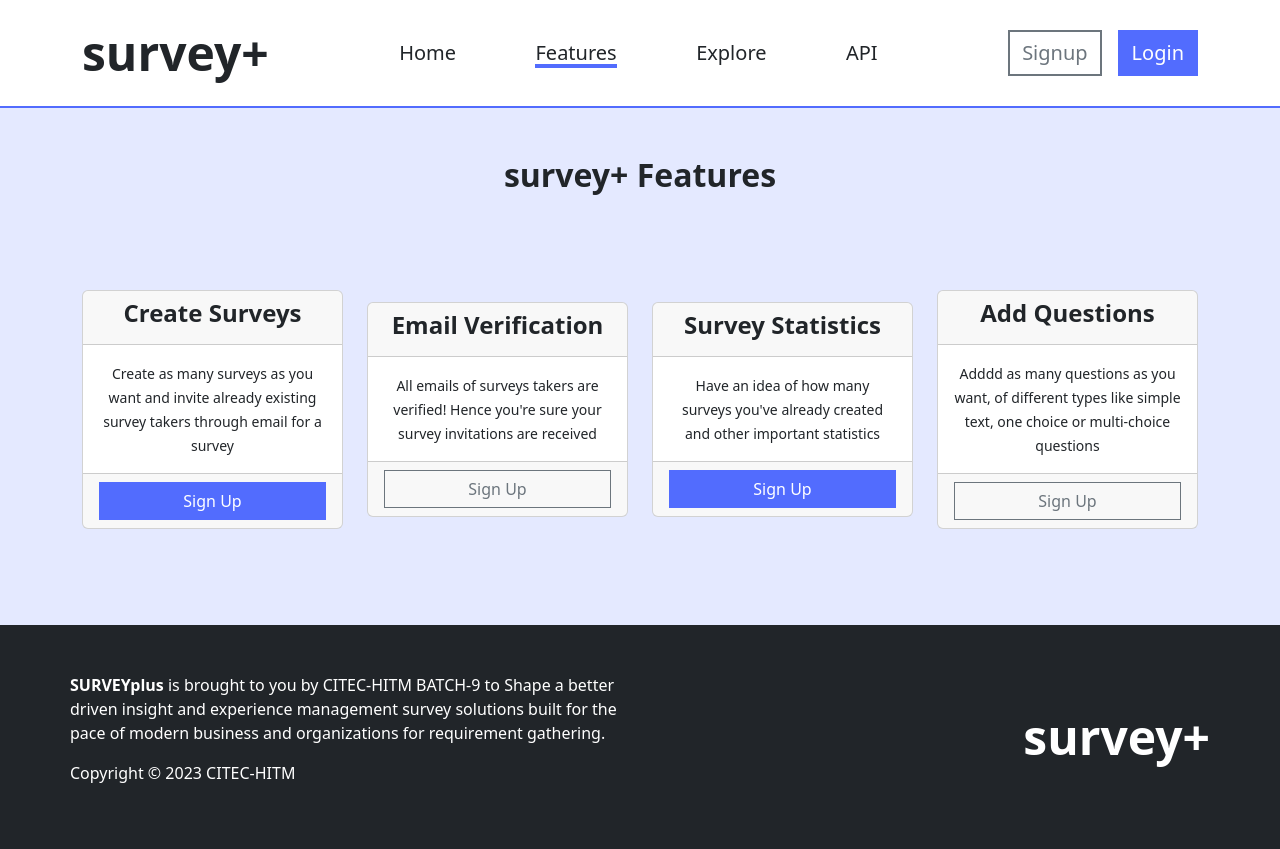
After one commit to Agbortoko/surveyplus-php, a PHP site: page /surveyplusweb/features.php in a window 1280 px wide. The commit adds this page. Run offline with PHP 8.4, Linux system fonts and the light colour scheme.

Commit message:
Added some few frontend pages
Set access to env directly as forbidden

```diff
--- /dev/null
+++ b/features.php
@@ -0,0 +1,119 @@
+<?php $pageTitle = "Mini API"; ?>
+
+<?php require "partials/header.php" ?>
+
+<?php require "partials/navigation.php" ?>
+
+
+
+<main>
+<section class="bg-light p-5 px-lg-0 py-lg-5">
+
+    <div class="container">
+
+        <h2 class="text-center fw-bolder">survey+ Features</h2>
+
+
+        <div class="row mt-5 py-5 align-items-center">
+
+
+            <div class="col-lg-3">
+
+                <div class="card h-100">
+
+                    <div class="card-header">
+                       <h4 class="fw-bold text-center"> Create Surveys</h3>
+                    </div>
+
+                    <div class="card-body text-center">
+                        <p class="mb-0 fs-6"><small>Create as many surveys as you want and invite already existing survey takers through email for a survey</small></p>
+                    </div>
+
+                    <div class="card-footer text-center">
+                        <a href="<?= base_url("signup.php") ?>" class="btn btn-primary rounded-0 text-center text-white w-100" target="_blank">Sign Up</a>
+                    </div>
+
+                </div>
+
+            </div>
+
+
+             <div class="col-lg-3">
+
+                <div class="card h-100">
+
+                    <div class="card-header">
+                       <h4 class="fw-bold text-center"> Email Verification</h3>
+                    </div>
+
+                    <div class="card-body text-center">
+                        <p class="mb-0 fs-6"><small>All emails of surveys takers are verified! Hence you're sure your survey invitations are received</small></p>
+                    </div>
+
+                    <div class="card-footer text-center">
+                    <a href="<?= base_url("signup.php") ?>" class="btn btn-outline-secondary rounded-0 text-center w-100" target="_blank">Sign Up</a>
+                    </div>
+
+                </div>
+
+            </div>
+
+
+             <div class="col-lg-3">
+
+                <div class="card h-100">
+
+                    <div class="card-header">
+                       <h4 class="fw-bold text-center"> Survey Statistics</h3>
+                    </div>
+
+                    <div class="card-body text-center">
+                        <p class="mb-0 fs-6"><small>Have an idea of how many surveys you've already created and other important statistics</small></p>
+                    </div>
+
+                    <div class="card-footer text-center">
+                        <a href="<?= base_url("signup.php") ?>" class="btn btn-primary rounded-0 text-center text-white w-100" target="_blank">Sign Up</a>
+                    </div>
+
+                </div>
+
+            </div>
+
+
+             <div class="col-lg-3">
+
+                <div class="card h-100">
+
+                    <div class="card-header">
+                       <h4 class="fw-bold text-center">Add Questions</h3>
+                    </div>
+
+                    <div class="card-body text-center">
+                        <p class="mb-0 fs-6"><small>Adddd as many questions as you want, of different types like simple text, one choice or multi-choice questions</small></p>
+                    </div>
+
+                    <div class="card-footer text-center">
+                        <a href="<?= base_url("signup.php") ?>" class="btn btn-outline-secondary rounded-0 text-center w-100" target="_blank">Sign Up</a>
+                    </div>
+
+                </div>
+
+            </div>
+
+
+
+
+        </div>
+
+
+    </div>
+
+
+</section>
+
+
+</main>
+
+
+
+<?php require "partials/footer.php" ?>
--- a/mini_api.php
+++ b/mini_api.php
@@ -22,15 +22,11 @@
 
                 <h3 class="text-center fw-bolder">List of available requests</h3>
 
-                <ul class="mt-4">
+                <ul class="mt-4 fs-5">
                     <li><kbd><?= base_url("api/users/") ?></kbd> - All Users - <kbd class="bg-success">GET</kbd></li>
 
                     <li class="mt-4">
                         <kbd><?= base_url("api/surveys/") ?></kbd> - Published Surveys / Month - <kbd class="bg-success">GET</kbd>
-                    </li>
-
-                    <li class="mt-4">
-                        <kbd><?= base_url("api/answers/") ?></kbd> - Answers / Month - <kbd class="bg-success">GET</kbd>
                     </li>
 
                 </ul>
--- a/partials/navigation.php
+++ b/partials/navigation.php
@@ -38,18 +38,13 @@
                                 <a href="<?= BASE_URL ?>" class="nav-link fs-4">Home</a>
                             </li>
 
-
                             <li class="nav-item">
-                                <a href="#" class="nav-link fs-4">About</a>
-                            </li>
-
-                            <li class="nav-item">
-                                <a href="#" class="nav-link fs-4">Features</a>
+                                <a href="<?= base_url("features.php") ?>" class="nav-link fs-4">Features</a>
                             </li>
 
 
                             <li class="nav-item">
-                                <a href="#" class="nav-link fs-4">Explore</a>
+                                <a href="<?= base_url("explore.php") ?>" class="nav-link fs-4  <?= url_is(BASE_URL_SEGMENT . "/explore.php") ? "active" : "" ?>">Explore</a>
                             </li>
 
                             <li class="nav-item">
@@ -98,9 +93,8 @@
             <nav class="primary_menu__nav d-flex justify-content-around">
 
                 <a href="<?= BASE_URL ?>" class="fs-5 text-decoration-none text-dark <?= url_is(BASE_URL_SEGMENT) ? "active" : "" ?>">Home</a>
-                <a href="#" class="fs-5 text-decoration-none text-dark">About</a>
-                <a href="#" class="fs-5 text-decoration-none text-dark">Features</a>
-                <a href="#" class="fs-5 text-decoration-none text-dark">Explore</a>
+                <a href="<?= base_url("features.php") ?>" class="fs-5 text-decoration-none text-dark <?= url_is(BASE_URL_SEGMENT . "/features.php") ? "active" : "" ?>">Features</a>
+                <a href="<?= base_url("explore.php") ?>" class="fs-5 text-decoration-none text-dark <?= url_is(BASE_URL_SEGMENT . "/explore.php") ? "active" : "" ?>">Explore</a>
                 <a href="<?= base_url("mini_api.php") ?>" class="fs-5 text-decoration-none text-dark  <?= url_is(BASE_URL_SEGMENT . "/mini_api.php") ? "active" : "" ?>">API</a>
 
             </nav>
```
Also changed, not shown: explore.php (added, +40 -0 lines), .htaccess.
